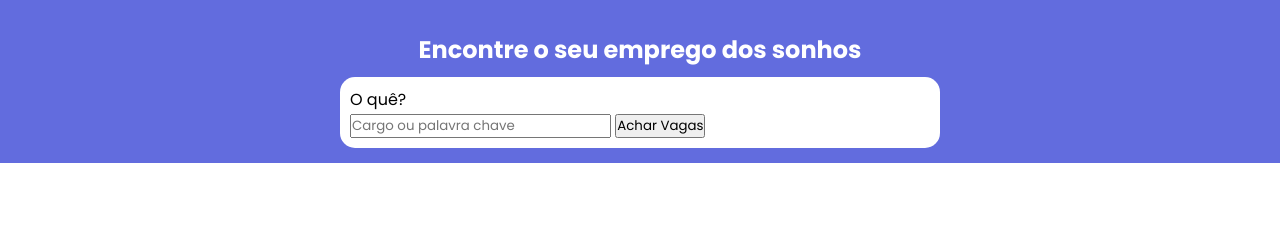
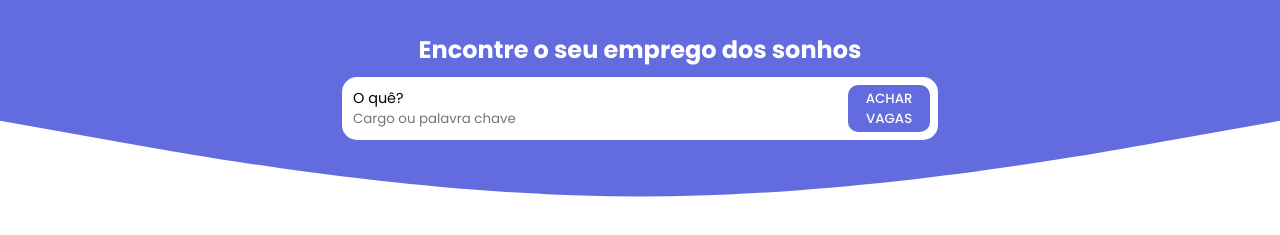
Before and after one commit to Geovanne19/HTML-e-CSS, a plain HTML site: page VagasOnline/index.html in a window 1280 px wide. Shown: the part 61-296 px from the top of the page. Drawn offline with Linux system fonts and the light colour scheme.

Commit message:
header 1.1

```diff
--- a/VagasOnline/index.html
+++ b/VagasOnline/index.html
@@ -14,12 +14,17 @@
     <section class="pesquisa">
         <h2>Encontre o seu emprego dos sonhos</h2>
         <div class="box-pesquisa">
-            <p>O quê?</p>
             <div class="box-input">
+                <p>O quê?</p>
                 <input type="text" placeholder="Cargo ou palavra chave">
-                <button>Achar Vagas</button>
             </div>
+            <button>ACHAR VAGAS</button>
         </div>
+        <svg class="wave-border" xmlns="http://www.w3.org/2000/svg" viewBox="0 0 1440 320">
+            <path fill="#626CDE" fill-opacity="1"
+                d="M0,128L120,149.3C240,171,480,213,720,213.3C960,213,1200,171,1320,149.3L1440,128L1440,0L1320,0C1200,0,960,0,720,0C480,0,240,0,120,0L0,0Z">
+            </path>
+        </svg>
     </section>
 </body>
 </html>
--- a/VagasOnline/style.css
+++ b/VagasOnline/style.css
@@ -31,27 +31,58 @@ header a {
 }
 
 .pesquisa {
-    background-color: var(--roxo);
     display: flex;
     align-items: center;
     justify-content: center;
     color: white;
     flex-direction: column;
     padding: 15px 350px;
+    position: relative;
 }
 
 .pesquisa h2 {
     padding: 10px;
+    z-index: 2;
 }
 
 .box-pesquisa {
     background-color: white;
-    padding: 10px;
+    padding: 8px;
     color: black;
     width: 100%;
     border-radius: 15px;
+    z-index: 2;
+    font-size: 90%;
+    width: 100%;
+    display: flex;
 }
 
 .box-input {
+    padding: 3px;
+    display: flex;
+    width: 100%;
+    justify-content: space-between;
+    flex-direction: column;
+}
+
+.box-input input,
+.box-input input:focus{
+    border: none;
 
 }
+
+button {
+    border: none;
+    background-color: var(--roxo);
+    border-radius: 10px;
+    color: white;
+    font-weight: 500;
+    cursor: pointer;
+}
+
+.wave-border {
+    position: absolute;
+    top: 0;
+    z-index: 1;
+    overflow:auto;
+}
```
